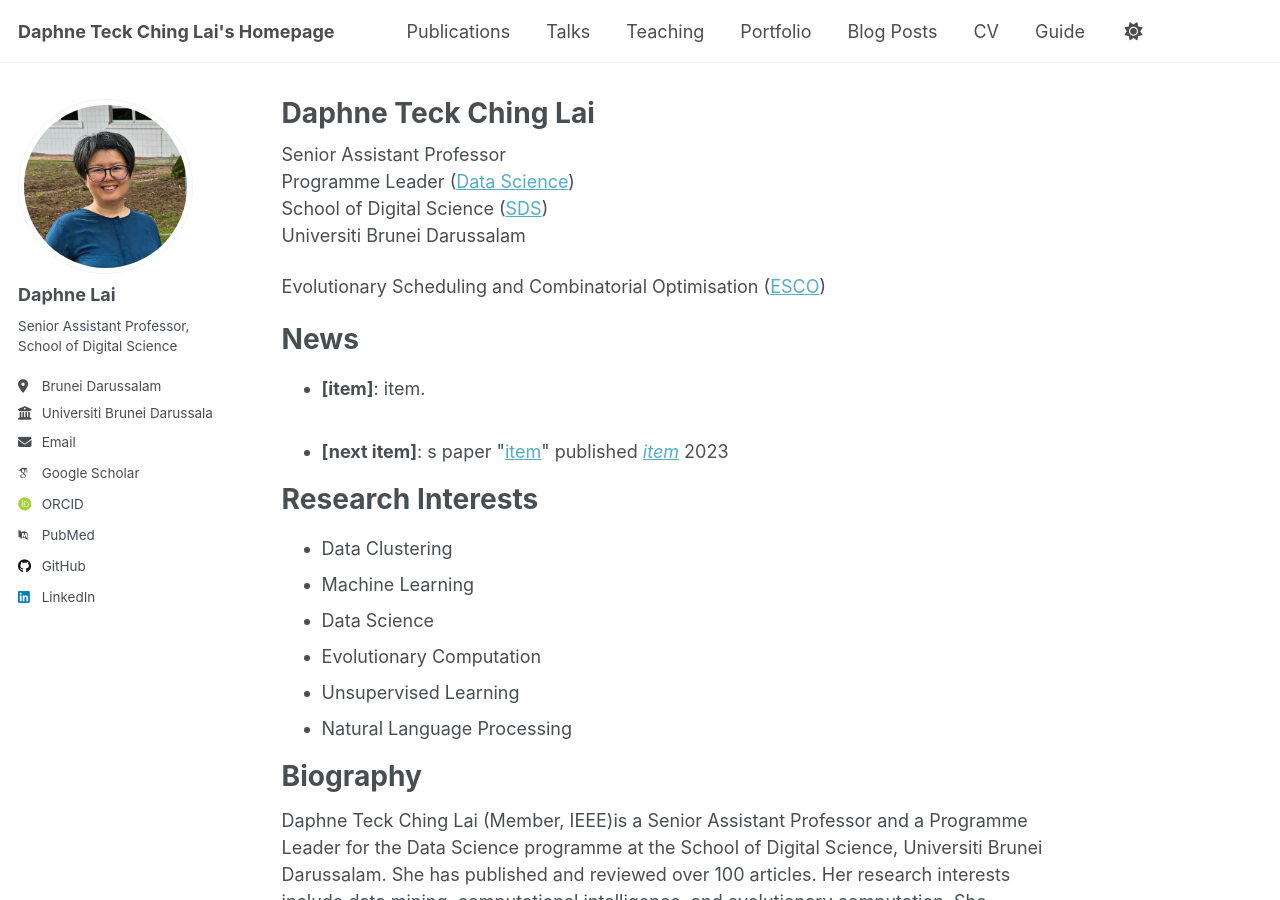
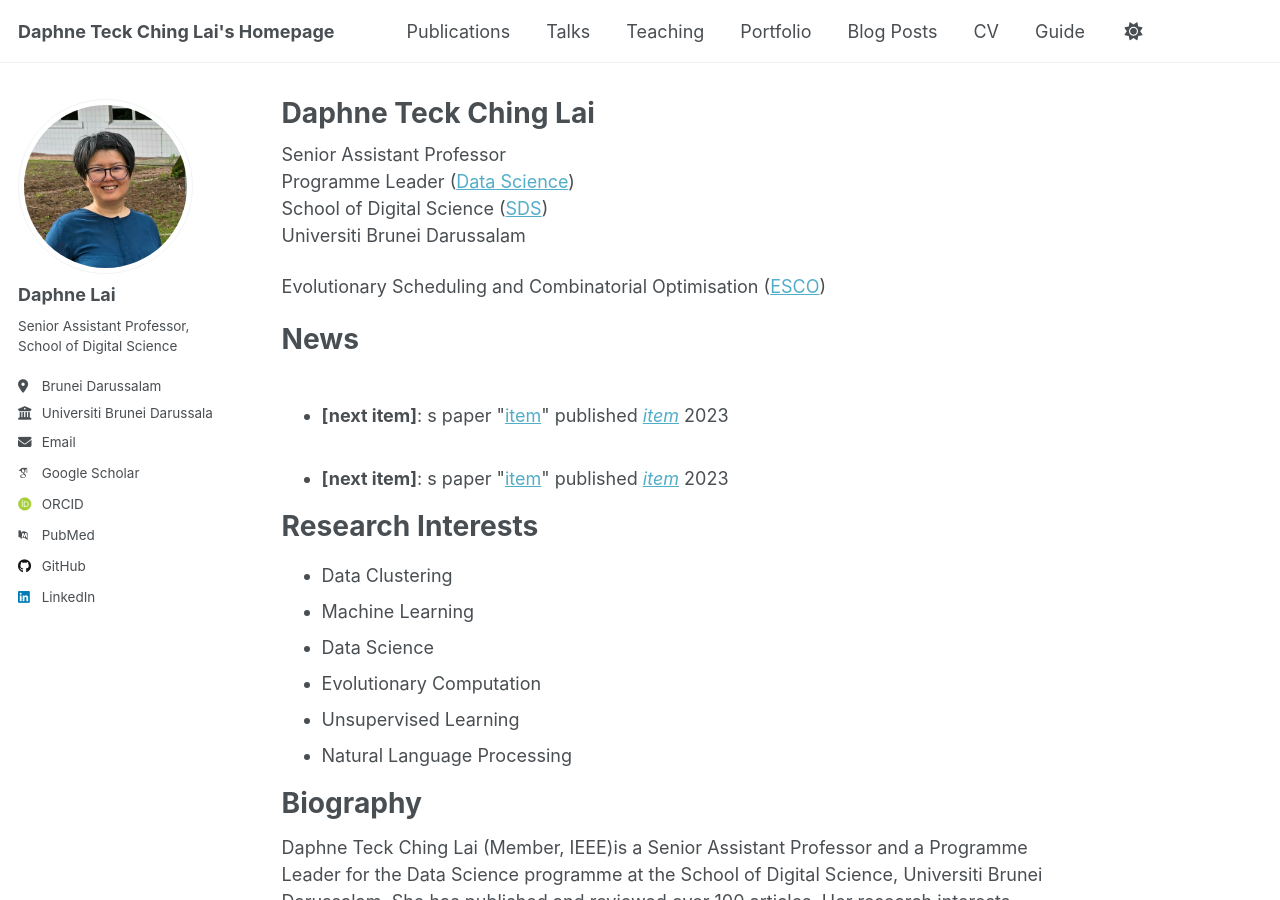
Before and after one commit to dtclai/dtclai.github.io, a Jekyll site: the page built from _pages/about.md, in a window 1280 px wide and 900 px high. Built offline with Jekyll 4.4.1, drawn with Linux system fonts in a browser that asks for light colours; some web fonts are replaced.

Commit message:
Update about.md

```diff
--- a/_pages/about.md
+++ b/_pages/about.md
@@ -22,7 +22,8 @@ News
 
 <ul>
 <!-- <li><span style="color: #FF0000"><b>[Call for papers]</b></span>: We are organising <a href="https://meiyi1986.github.io/cec2023-esco/">The Special Session on Evolutionary Scheduling and Combinatorial Optimisation</a> at <a href="https://2023.ieee-cec.org/">IEEE Congress on Evolutionary Computation 2023</a>. Submission due date: <span style="color: #FF0000"><b>13 Jan, 2023</b></span>.</li> -->
-<li><b>[item]</b>: item.</li>
+<br />
+<li><b>[next item]</b>: s paper "<a href="xxx">item</a>" published <i><a href="item">item</a></i> 2023</li>
 <br />
 <li><b>[next item]</b>: s paper "<a href="xxx">item</a>" published <i><a href="item">item</a></i> 2023</li>
 
```
